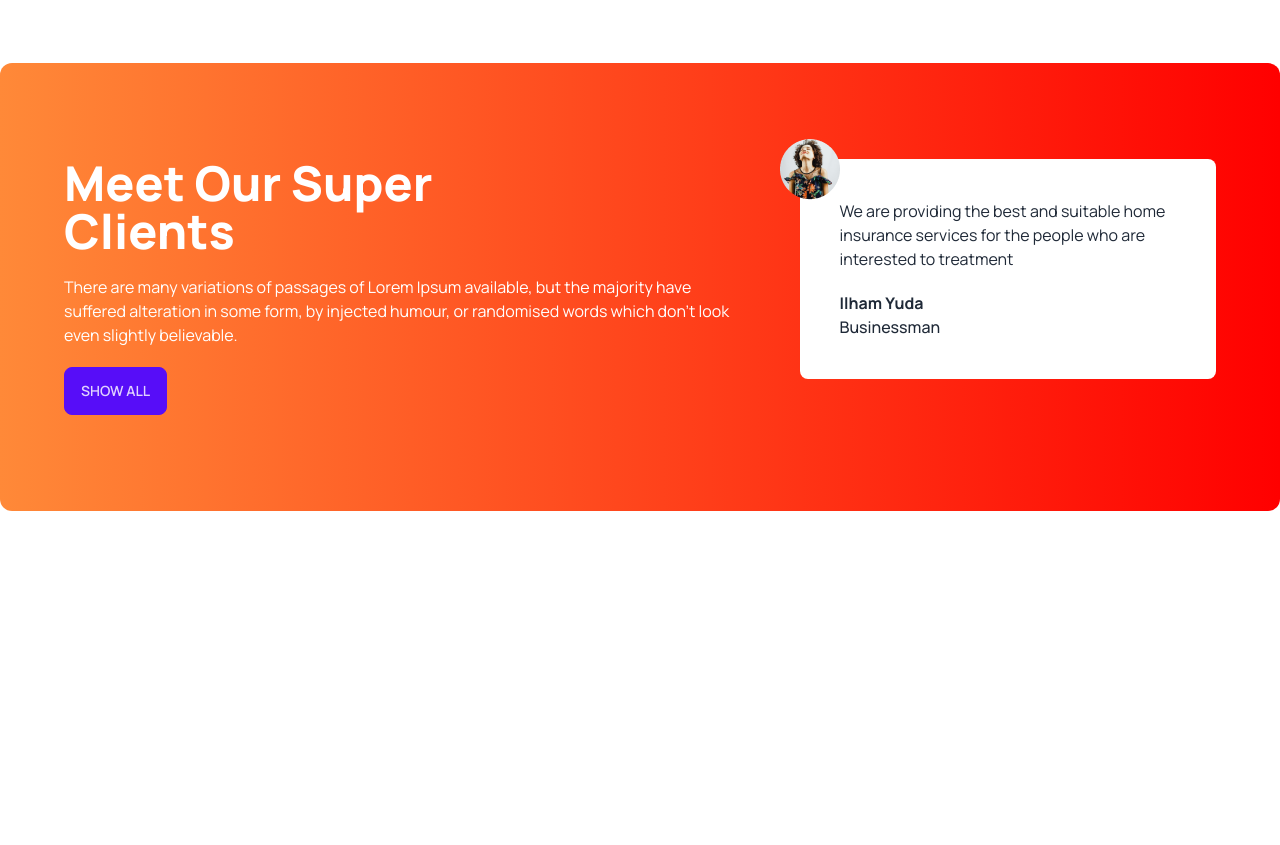
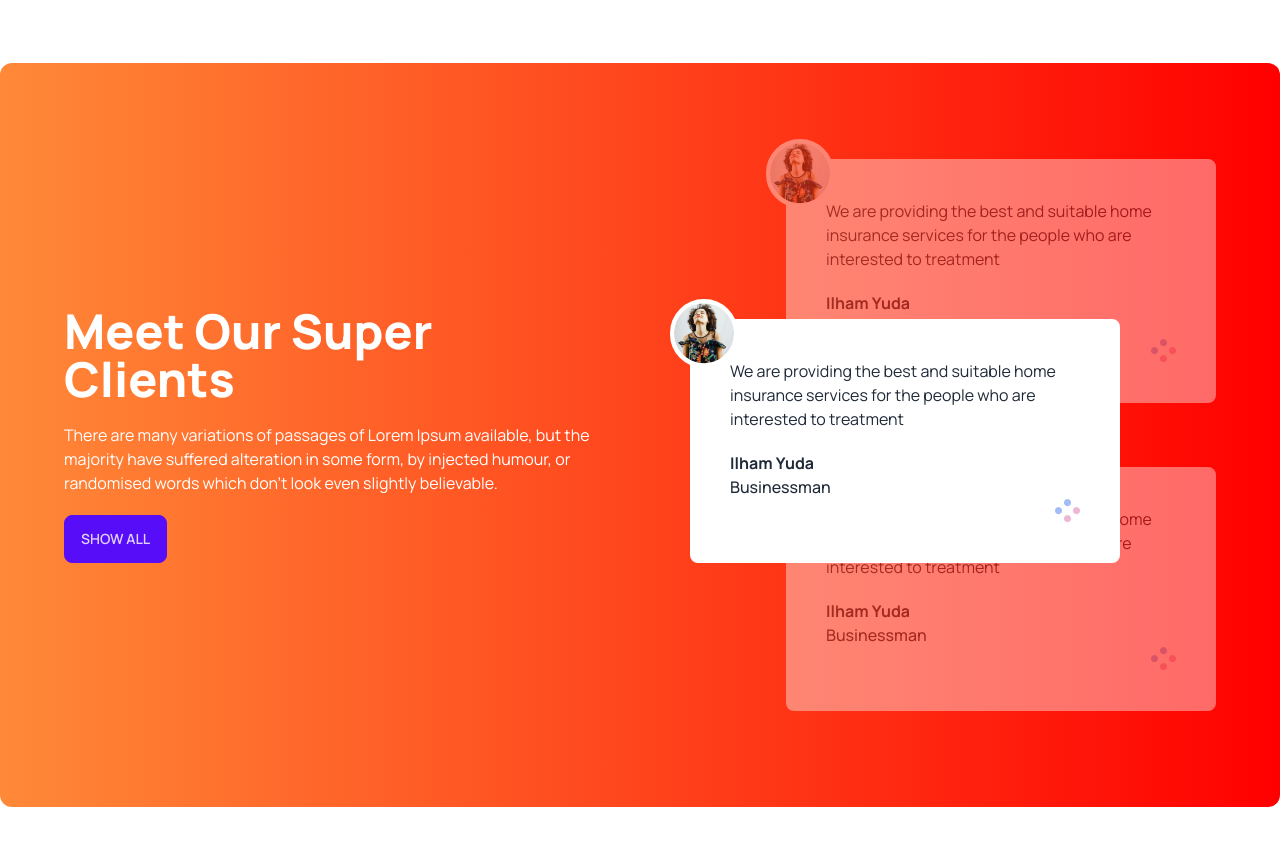
Before and after one commit to ruhulamin112/tea-house, a plain HTML site: page index.html in a window 1280 px wide. Shown: the part 1780-2625 px from the top of the page. Before the commit the page ends 2371 px from the top, so only its background shows below. Drawn offline with nearby package versions, Linux system fonts and the light colour scheme.

Commit message:
review section compiled

```diff
--- a/index.html
+++ b/index.html
@@ -131,7 +131,7 @@
 
         </div>
         <div class="space-y-5 flex-1">
-            <h3 class="text-5xl font-extrabold">Great Tea, Freshly <br> Presented</h3>
+            <h3 class=" text-3xl lg:text-5xl font-extrabold">Great Tea, Freshly <br> Presented</h3>
             <p>The meaning of gong cha is chanese is to provide the best tea to emperor from all possessions . It represents the highest quality and self expectation. Establishing in 2006, Gong cha had been deeply appreciated by its custoers  because of good words of mouth and unique customized service orginated from Taiwan.</p>
 
             <h4 class="text-xl font-extrabold mt-8">Unique Taste</h4>
@@ -142,8 +142,9 @@
      </section>
 
      <section class="my-20 flex flex-col  lg:flex-row gap-12 rounded-xl bg-gradient-to-r from-[#FF8938] to-[#F00] px-16 py-24">
+      <div class=" flex  lg:pr-28 items-center">
         <div class="space-y-5">
-        <h2 class="text-5xl font-extrabold text-white">Meet Our Super
+          <h2 class=" text-3xl lg:text-5xl font-extrabold text-white">Meet Our Super
             <br> Clients
           </h2>
           <p class="text-white">
@@ -153,13 +154,42 @@
             Show All
           </button>
         </div>
-      <div>
-            <!--=============== review section =================-->
-          <div class="relative p-10 rounded-lg bg-white">
-            <img class="absolute -top-5 -left-5" src="images/client.png" alt="">
+      </div>
+      <!--================== review container =========================-->
+
+      <div class="relative">
+            <!--===============  next review section =================-->
+          <div class="relative z-10 mb-16 opacity-40 lg:w-[430px] p-10 rounded-lg bg-white">
+            <img class="absolute -top-5 -left-5 border-4 border-white rounded-full bg-white" src="images/client.png" alt="">
             <p>We are providing the best and suitable home insurance services for the people who are interested to treatment</p>
             <h4 class="font-bold mt-5">Ilham Yuda</h4>
             <p class="font-medium">Businessman</p>
+            <div class="flex justify-end">
+              <img  src="images/circles.png" alt="">
+            </div>
+
+          </div>
+            <!--=============== current review section =================-->
+          <div class="absolute z-20 top-40 lg:-left-24  lg:w-[430px] p-10 rounded-lg bg-white">
+            <img class="absolute -top-5 -left-5 border-4 border-white rounded-full bg-white" src="images/client.png" alt="">
+            <p>We are providing the best and suitable home insurance services for the people who are interested to treatment</p>
+            <h4 class="font-bold mt-5">Ilham Yuda</h4>
+            <p class="font-medium">Businessman</p>
+            <div class="flex justify-end">
+              <img  src="images/circles.png" alt="">
+            </div>
+
+          </div>
+            <!--===============  prevas review section =================-->
+          <div class="relative z-10 opacity-40 p-10 lg:w-[430px] rounded-lg bg-white">
+            <img class="absolute -top-5 -left-5 border-4 border-white rounded-full bg-white" src="images/client.png" alt="">
+            <p>We are providing the best and suitable home insurance services for the people who are interested to treatment</p>
+            <h4 class="font-bold mt-5">Ilham Yuda</h4>
+            <p class="font-medium">Businessman</p>
+            <div class="flex justify-end">
+              <img  src="images/circles.png" alt="">
+            </div>
+
           </div>
     </div>
      </section>
```
Lines whose indentation alone changed are shown as unchanged.
